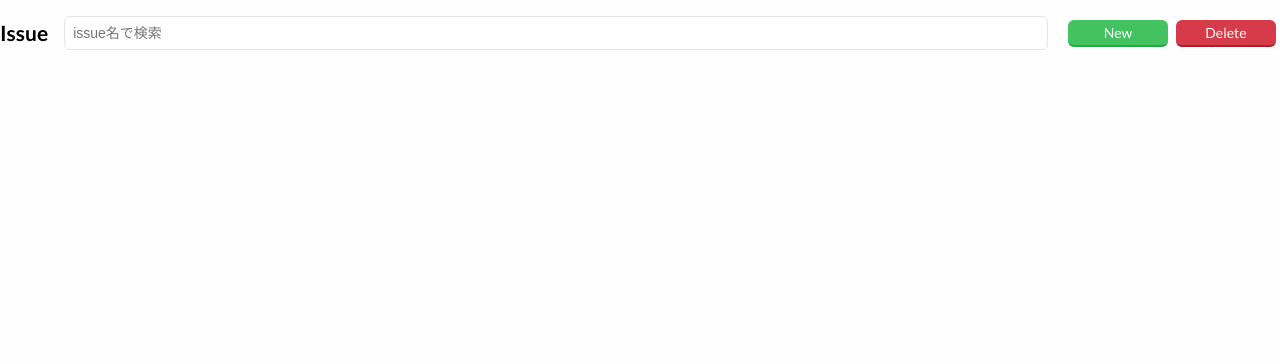
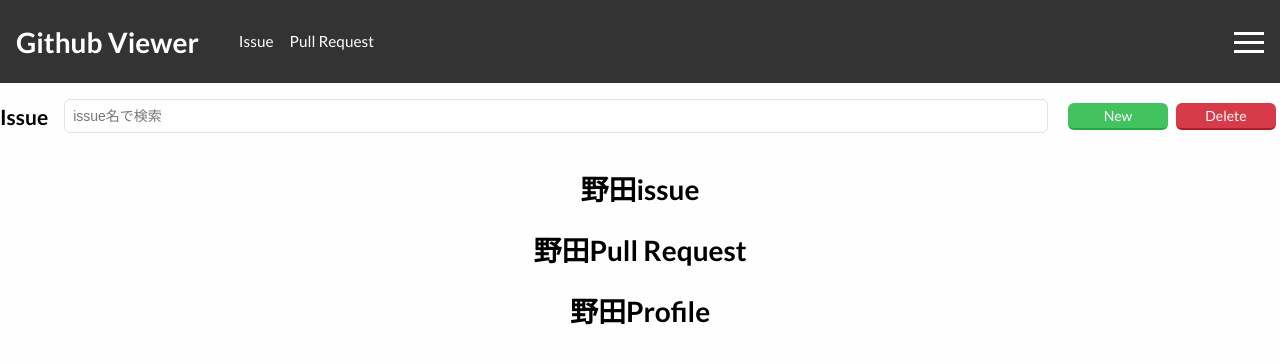
Before and after one commit to tatsuya1981/ws-0500-redux-github-viewer, a React (Create React App) app: page /profile in a window 1280 px wide. Shown: the top 364 px of the page. Built offline with nearby package versions, Linux system fonts and the light colour scheme.

Commit message:
create of header

```diff
--- a/src/App.jsx
+++ b/src/App.jsx
@@ -1,10 +1,18 @@
 import './App.css';
+import { Header } from './components/organisms/layout/Header';
 import { SearchArea } from './components/organisms/search/SearchArea';
+import { Issue } from './components/pages/Issue';
+import { PullRequest } from './components/pages/PullRequest';
+import { Router } from './router/Router';
 
 function App() {
   return (
     <div className="App">
+      <Header />
       <SearchArea />
+      <Issue />
+      <PullRequest />
+      <Router />
     </div>
   );
 }
--- /dev/null
+++ b/src/components/atoms/HeaderTitle.jsx
@@ -0,0 +1,24 @@
+// import { useNavigate } from "react-router-dom";
+import { Link } from "react-router-dom";
+import styled from "styled-components";
+
+export const HeaderTitle = () => {
+
+  return (
+    <div>
+      <SHeaderTitle><Link to="/">Github Viewer</Link> </SHeaderTitle>
+    </div>
+  );
+};
+const SHeaderTitle = styled.h1`
+color:white;
+  cursor: pointer;
+  font-size: 2rem;
+  padding: 0px;
+  margin: 0px;
+  white-space: nowrap;
+  a{
+    color: inherit;
+    text-decoration: none;
+  }
+`;
--- /dev/null
+++ b/src/components/molecules/HeaderTitles.jsx
@@ -0,0 +1,33 @@
+// import { useNavigate } from "react-router-dom";
+import { Link } from "react-router-dom";
+import styled from "styled-components";
+
+export const HeaderTitles = () => {
+
+  return(
+    <SHeaderTitles>
+      <SHeaderLists ><Link to="/issue">Issue</Link></SHeaderLists>
+      <SHeaderLists><Link to="/pullRequest">Pull Request</Link></SHeaderLists>
+    </SHeaderTitles>
+  );
+};
+
+const SHeaderTitles = styled.ul`
+display: flex;
+width: 100%;
+padding: 0px 32px
+margin: 0px;
+cursor: pointer;
+`;
+
+const SHeaderLists = styled.li`
+margin-right: 16px;
+list-style-type: none;
+color: white;
+font-size: 1.1rem;
+a{
+  color: inherit;
+  text-decoration: none;
+
+}
+`
--- /dev/null
+++ b/src/components/organisms/MenuDrawer.jsx
@@ -0,0 +1,95 @@
+import { useState } from "react";
+import { Link } from "react-router-dom";
+import styled from "styled-components";
+
+export const MenuDrawer = () => {
+  const[open, setOpen] = useState(false);
+
+  const onClickDrawer = () => {
+    setOpen(!open);
+}
+
+  return(
+
+    <Nav>
+      <HeaderMenu>
+      <SBurgerIcon onClick={onClickDrawer}>
+        <SBurgerLine open={open} transform="translateY(9px) rotate(45deg)" />
+        <SBurgerLine open={open} opacity={0} />
+        <SBurgerLine open={open} transform="translateY(-9px) rotate(-45deg)" />
+      </SBurgerIcon>
+      </HeaderMenu>
+      <SBurgerWrapper open={open}>
+        <SBurgerMenu open={open}>
+          <SBurgerList><Link to="/">Top</Link></SBurgerList>
+          <SBurgerList><Link to="/profile">Your Profile</Link></SBurgerList>
+          <SBurgerList><Link to="/issue">Issue</Link></SBurgerList>
+          <SBurgerList><Link to="/pullRequest">Pull Request</Link></SBurgerList>
+        </SBurgerMenu>
+      </SBurgerWrapper>
+    </Nav>
+  );
+};
+
+const Nav = styled.nav`
+  position: relative;
+`;
+
+const HeaderMenu = styled.header`
+  background-color: #333;
+  padding: 16px
+  display: flex;
+  justify-content: flex-end;
+  align-items: center;
+`;
+
+const SBurgerIcon = styled.div`
+padding: 8px
+font-size: 1.2rem;
+position: relative;
+cursor: pointer;
+width: 30px;
+height: 25px;
+`;
+
+const SBurgerLine = styled.div`
+  background-color: white;
+  height: 3px;
+  width: 100%;
+  display: block;
+  margin: 6px auto;
+  transition: all 0.3s ease-in-out;
+  transform: ${props => props.open? props.transform : "none"}
+  opacity: ${props => props.open && props.opacity === 0 ? 0 : 1}
+`;
+
+const SBurgerWrapper = styled.div`
+position: absolute;
+top: 64px;
+right: 16px;
+width: 200px;
+border-radius: 2px;
+padding: 8px 0px;
+background-color: #fff;
+display: ${props => props.open? "block" : "none"};
+box-shadow: rgba(51, 51, 51, 0.15) 1px 1px 4px 1px
+`
+
+const SBurgerMenu = styled.ul`
+background-color: white;
+display: ${props => props.open? "block" : "none"};
+list-style-type: none;
+padding: 0;
+margin: 0px;
+`;
+
+const SBurgerList = styled.li`
+padding: 8px 12px;
+color: black;
+text-decoration: none;
+a{
+  color: inherit;
+  text-decoration: none;
+  display: block;
+}
+`;
--- /dev/null
+++ b/src/components/organisms/layout/Header.jsx
@@ -0,0 +1,24 @@
+import styled from "styled-components";
+import { HeaderTitle } from "../../atoms/HeaderTitle";
+import { HeaderTitles } from "../../molecules/HeaderTitles";
+import { MenuDrawer } from "../MenuDrawer";
+
+export const Header = () => {
+  return (
+    <SHeader>
+      <HeaderTitle />
+      <HeaderTitles />
+      <MenuDrawer />
+    </SHeader>
+  );
+};
+
+const SHeader = styled.header`
+display: flex;
+padding: 16px;
+justify-content: space-between;
+align-items: center;
+width: 100%;
+background-color: rgb(51, 51, 51);
+color: white;
+`
--- /dev/null
+++ b/src/components/pages/ErrorPage.jsx
@@ -0,0 +1,5 @@
+export const ErrorPage = () => {
+  return(
+    <h1>お探しのページは見つかりませんでした！！</h1>
+  );
+};
--- /dev/null
+++ b/src/components/pages/Issue.jsx
@@ -0,0 +1,7 @@
+export const Issue = () => {
+  return (
+    <>
+    <h1>野田issue</h1>
+    </>
+  );
+};
--- /dev/null
+++ b/src/components/pages/Profile.jsx
@@ -0,0 +1,5 @@
+export const Profile = () => {
+  return(
+    <h1>野田Profile</h1>
+  );
+};
--- /dev/null
+++ b/src/components/pages/PullRequest.jsx
@@ -0,0 +1,5 @@
+export const PullRequest = () => {
+  return (
+    <h1>野田Pull Request</h1>
+  );
+};
--- /dev/null
+++ b/src/components/pages/Top.jsx
@@ -0,0 +1,5 @@
+export const Top = () => {
+  return(
+    <h1>野田TOP</h1>
+  );
+};
--- a/src/index.js
+++ b/src/index.js
@@ -3,6 +3,7 @@ import ReactDOM from "react-dom/client";
 import "./index.css";
 import App from "./App";
 import { createGlobalStyle } from "styled-components";
+import { BrowserRouter } from "react-router-dom";
 
 const GlobalStyle = createGlobalStyle`
   @import url('https://fonts.googleapis.com/css2?family=Lato:ital,wght@0,300;0,400;0,700;0,900;1,400;1,700;1,900&display=swap');
@@ -29,6 +30,8 @@ const root = ReactDOM.createRoot(document.getElementById("root"));
 root.render(
   <React.StrictMode>
     <GlobalStyle />
+    <BrowserRouter>
     <App />
+    </BrowserRouter>
   </React.StrictMode>
 );
--- /dev/null
+++ b/src/router/Router.jsx
@@ -0,0 +1,18 @@
+import { Route, Routes } from "react-router-dom"
+import { Top } from "../components/pages/Top"
+import { Issue } from "../components/pages/Issue"
+import { PullRequest } from "../components/pages/PullRequest"
+import { ErrorPage } from "../components/pages/ErrorPage"
+import { Profile } from "../components/pages/Profile"
+
+export const Router = () => {
+  return(
+    <Routes>
+      <Route index element={<Top />} />
+      <Route path="/issue" element={<Issue />} />
+      <Route path="/pullRequest" element={<PullRequest />} />
+      <Route path="/profile" element={<Profile />} />
+      <Route path="*" element={<ErrorPage />} />
+    </Routes>
+  )
+}
```
